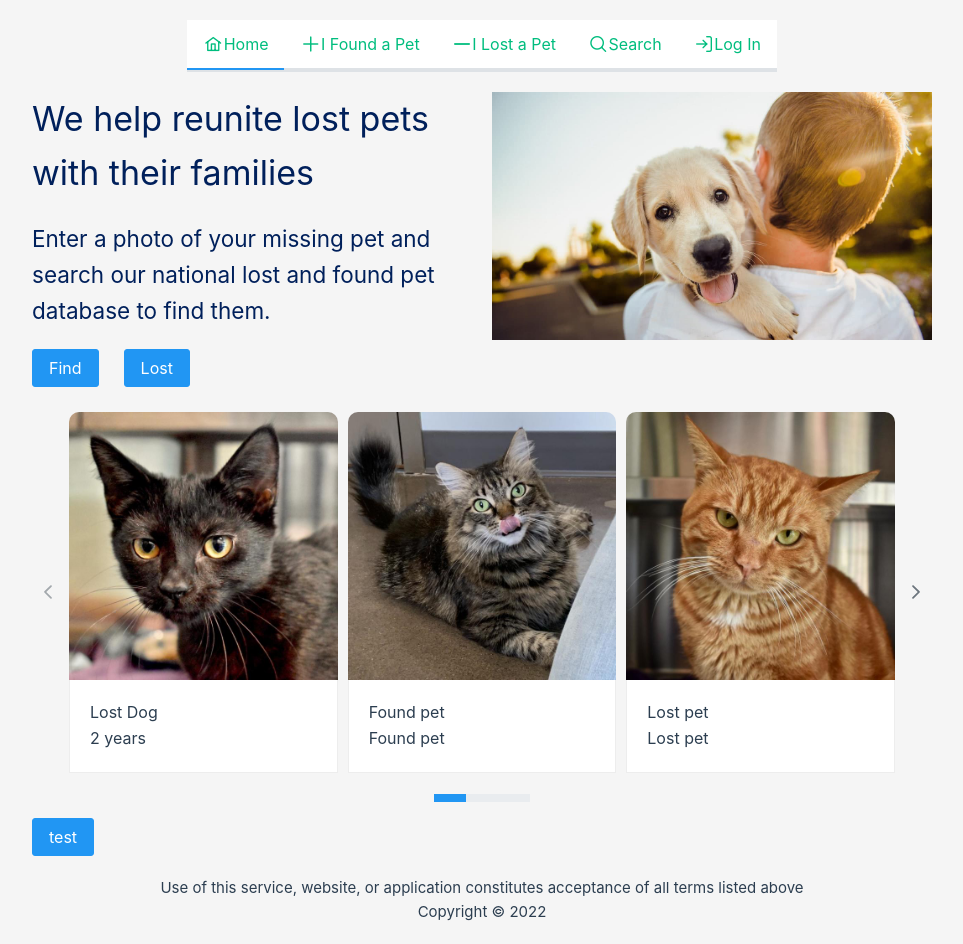
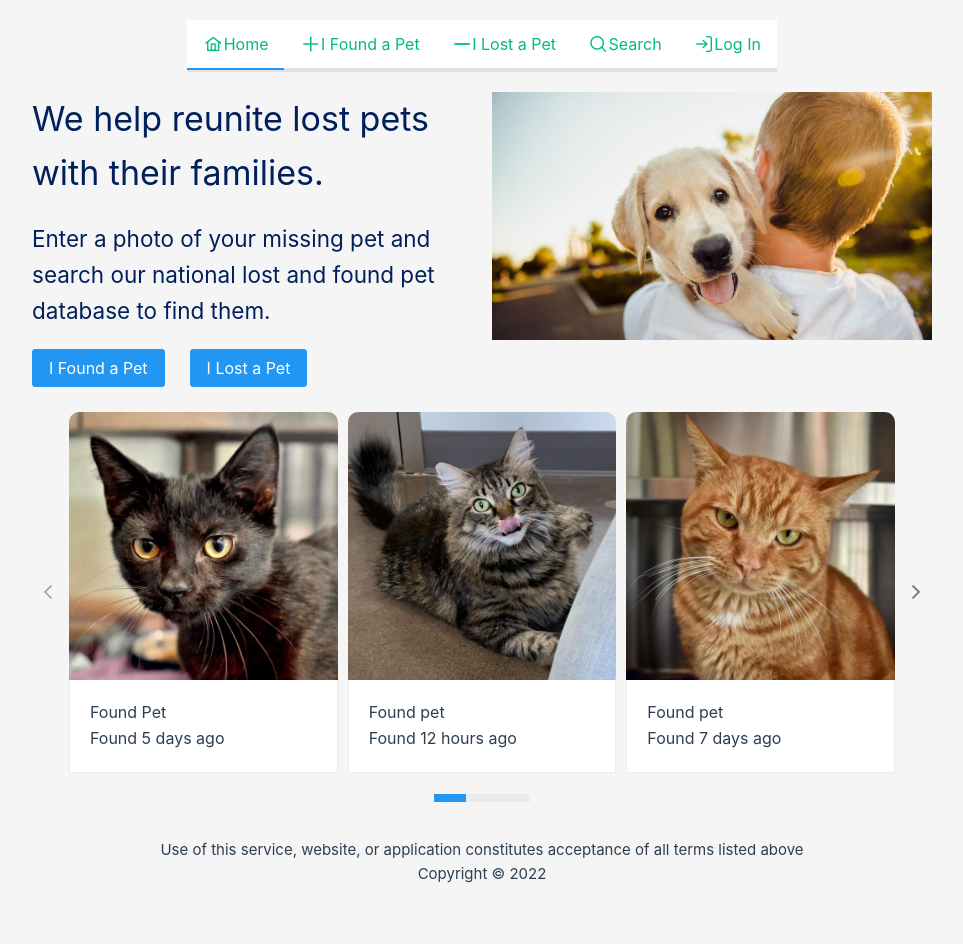
Before and after one commit to olsy-solvve/solvve_course_js_4, a Vue app: page / in a window 1280 px wide. Shown: the whole page, without its empty margins (158-1121 px from the left). After the commit the page ends 906 px from the top, so only its background shows below. Built offline with nearby package versions, Linux system fonts and the light colour scheme.

Commit message:
commit add change

```diff
--- a/src/views/Home.vue
+++ b/src/views/Home.vue
@@ -3,14 +3,14 @@
     <div class="page-wrapper">
       <div class="section-content">
         <div class="section-head-text">
-          <h1>We help reunite lost pets with their families</h1>
+          <h1>We help reunite lost pets with their families.</h1>
           <h2>
             Enter a photo of your missing pet and search our national lost and
             found pet database to find them.
           </h2>
           <div class="section-controls">
-            <Button>Find</Button>
-            <Button>Lost</Button>
+            <Button>I Found a Pet</Button>
+            <Button>I Lost a Pet</Button>
           </div>
         </div>
         <div class="section-head-img">
@@ -37,7 +37,6 @@
           </div>
         </template>
       </Carousel>
-      <Button @click="test">test</Button>
     </div>
   </section>
 </template>
@@ -52,36 +51,36 @@ export default {
         {
           id: 1,
           img: images.car01,
-          status: "Lost Dog",
-          periodInfo: "2 years",
+          status: "Found Pet",
+          periodInfo: "Found 5 days ago",
           breed: "Poodle",
         },
         {
           id: 2,
           img: images.car02,
           status: "Found pet",
-          periodInfo: "Found pet",
+          periodInfo: "Found 12 hours ago",
           link: "/found",
         },
         {
           id: 3,
           img: images.car03,
-          status: "Lost pet",
-          periodInfo: "Lost pet",
+          status: "Found pet",
+          periodInfo: "Found 7 days ago",
           link: "/lost",
         },
         {
           id: 4,
           img: images.car04,
           status: "Found pet",
-          periodInfo: "Found pet",
+          periodInfo: "Found 3 days ago",
           link: "/found",
         },
         {
           id: 5,
           img: images.car05,
           status: "Lost pet",
-          periodInfo: "Lost pet",
+          periodInfo: "Found 2 days ago",
           link: "/lost",
         },
       ],
@@ -105,14 +104,6 @@ export default {
         },
       ],
     };
-  },
-  mounted() {
-    console.log(this.pets);
-  },
-  methods: {
-    test() {
-      console.log(this.pets);
-    },
   },
 };
 </script>
```
